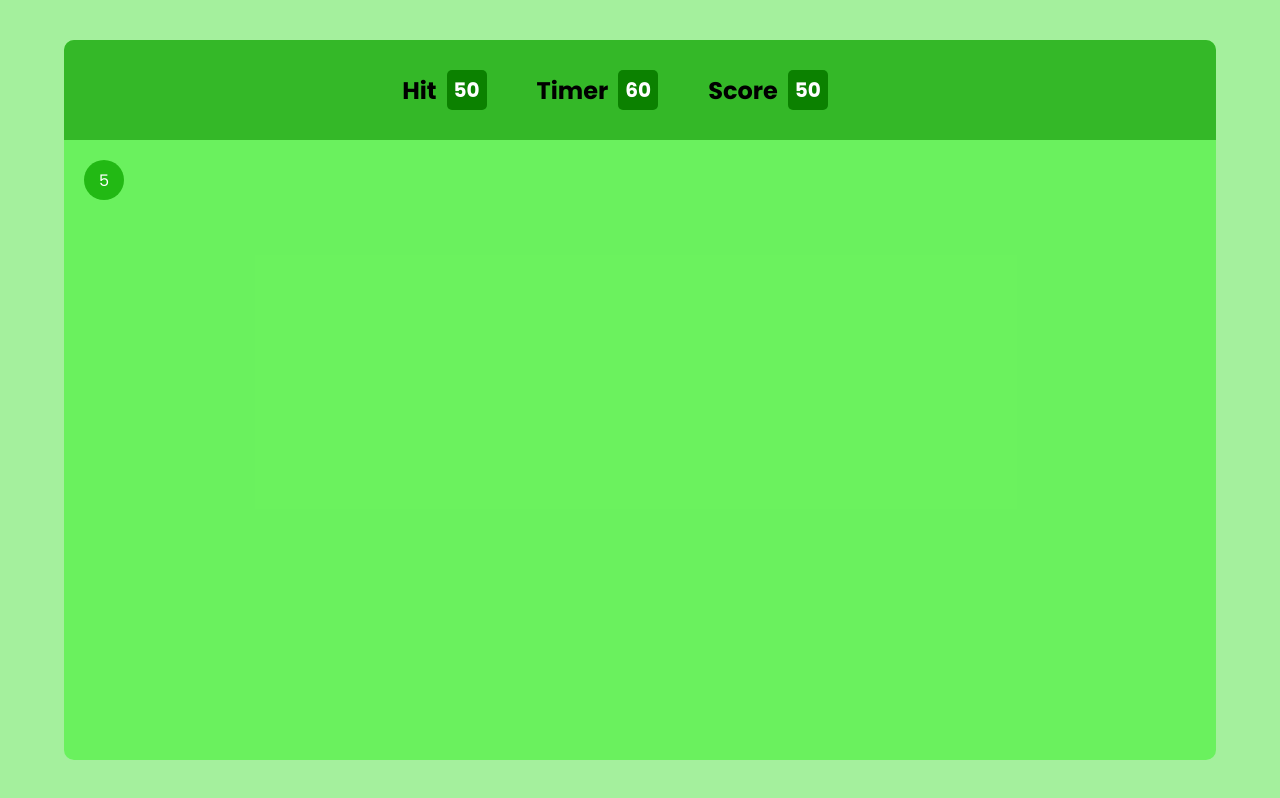
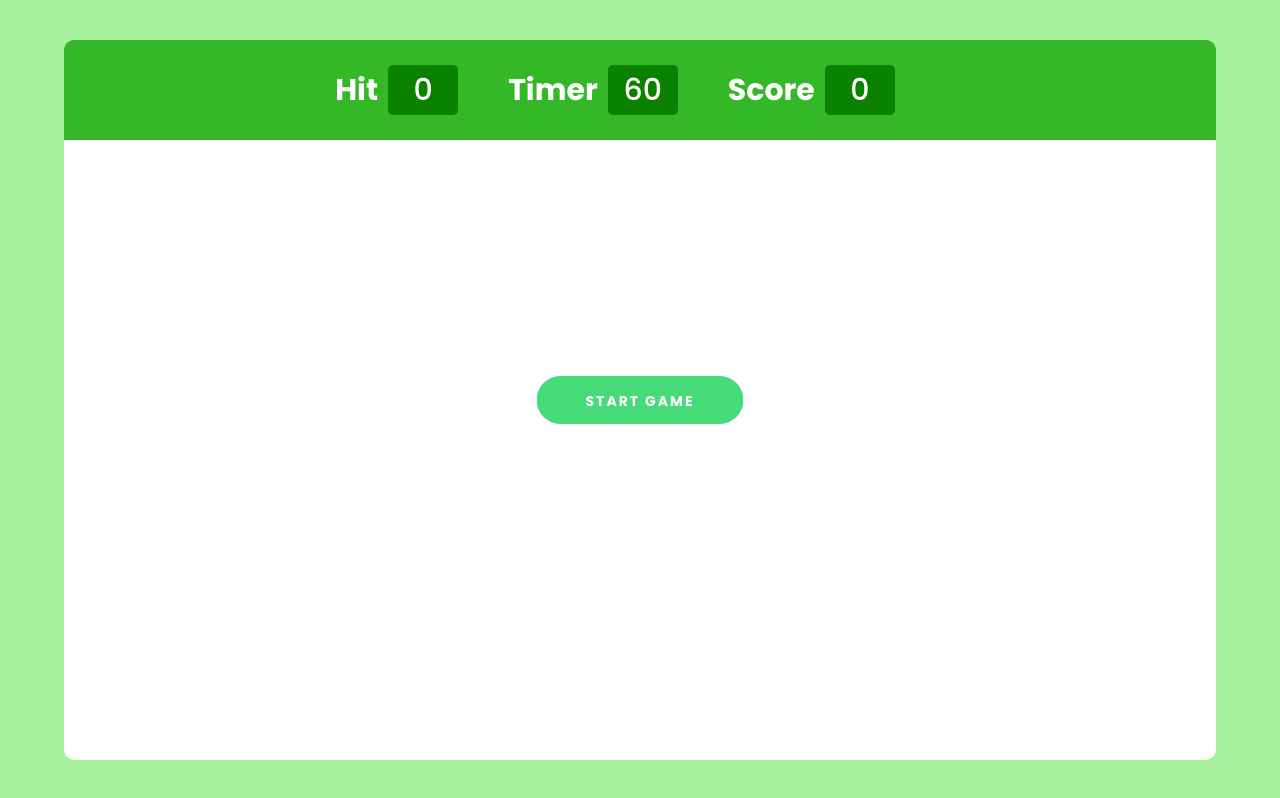
Before and after one commit to RanaHuzaima/Game-by-DOM, a plain HTML site: page index.html in a window 1280 px wide. Drawn offline with Linux system fonts and the light colour scheme.

Commit message:
4th_commit

```diff
--- a/index.html
+++ b/index.html
@@ -1,10 +1,10 @@
 <!DOCTYPE html>
 <html lang="en">
   <head>
-    <meta charset="UTF-8">
-    <meta name="viewport" content="width=device-width, initial-scale=1.0">
+    <meta charset="UTF-8" />
+    <meta name="viewport" content="width=device-width, initial-scale=1.0" />
     <title>Game By DOM</title>
-    <link rel="stylesheet" href="style.css">
+    <link rel="stylesheet" href="style.css" />
   </head>
   <body>
     <div id="main">
@@ -12,21 +12,22 @@
         <div id="ptop">
           <div class="elm">
             <h2>Hit</h2>
-                    <div id="box">50</div>
+            <div id="box" class="elm1">0</div>
           </div>
           <div class="elm">
             <h2>Timer</h2>
-                    <div id="box">60</div>
+            <div id="box" class="elm2">60</div>
           </div>
           <div class="elm">
             <h2>Score</h2>
-                    <div id="box">50</div>
+            <div id="box" class="elm3">0</div>
           </div>
         </div>
         <div id="pbtm">
-                <div class="bubble">5</div>
+          <button onclick="bubble() , runtimer(),hits()">Start Game</button>
         </div>
       </div>
     </div>
+    <script src="script.js"></script>
   </body>
 </html>
--- a/script.js
+++ b/script.js
@@ -0,0 +1,25 @@
+function hits() {
+  var hits = Math.floor(Math.random() * 10 + 1);
+  document.querySelector(".elm1").textContent = hits;
+}
+
+function bubble() {
+  var clutter = "";
+  for (let i = 1; i <= 168; i++) {
+    let val = Math.floor(Math.random() * 10 + 1);
+    var bubble = clutter += `<div class="bubble">${val}</div>`;
+  }
+  document.getElementById("pbtm").innerHTML = clutter;
+}
+
+function runtimer() {
+  let timer = 60;
+  setInterval(() => {
+    if (timer > 0) {
+      timer--;
+      document.querySelector(".elm2").textContent = timer;
+    } else {
+      clearTimeout(timer);
+    }
+  }, 1000);
+}
--- a/style.css
+++ b/style.css
@@ -40,7 +40,6 @@ html,body{
 
 }
 #box{
-
     display: flex;
     align-items: center;
     justify-content: center;
@@ -49,31 +48,69 @@ html,body{
     background-color: rgb(11, 129, 0);
     color: white;
     border-radius: 5px;
-    padding: 20px;
-    font-size: 20px;
+    font-size: 30px;
+    font-weight: 500;
+    padding: 25px 35px;
+}
+h2{
+    color: white;
+    font-size: 30px;
     font-weight: bold;
 }
 #pbtm{
     display: flex;
     flex-wrap: wrap;
+    justify-content: center;
     gap: 5px;
     padding: 20px;
     width: 100%;
     height: calc(100% - 100px);
+    background-color: white;
 }
 
 .bubble{
-    width: 40px;
-    height: 40px;
+    width: 60px;
+    height: 60px;
     border-radius: 50%;
     background-color: rgb(34, 185, 20);
     color: white;
     display: flex;
     align-items: center;
     justify-content: center;
+    font-size: 30px;
+    font-weight: 500;
 
 }
 .bubble:hover{
     background-color: rgb(15, 151, 3);
     cursor: pointer;
 }
+button{
+display: inline-block;
+outline: none;
+cursor: pointer;
+font-size: 14px;
+line-height: 1;
+border-radius: 500px;
+transition-property: background-color,border-color,color,box-shadow,filter;
+transition-duration: .3s;
+border: 1px solid transparent;
+letter-spacing: 2px;
+min-width: 160px;
+text-transform: uppercase;
+white-space: normal;
+font-weight: 700;
+text-align: center;
+padding: 17px 48px;
+color: #fff;
+background-color: #46da79;
+height: 48px;
+position: absolute;
+top: 50%;
+left: 50%;
+transform: translate(-50%,-50%);
+}
+button:hover{
+
+    background-color: #02be44;
+}
```
Lines whose indentation alone changed are shown as unchanged.
